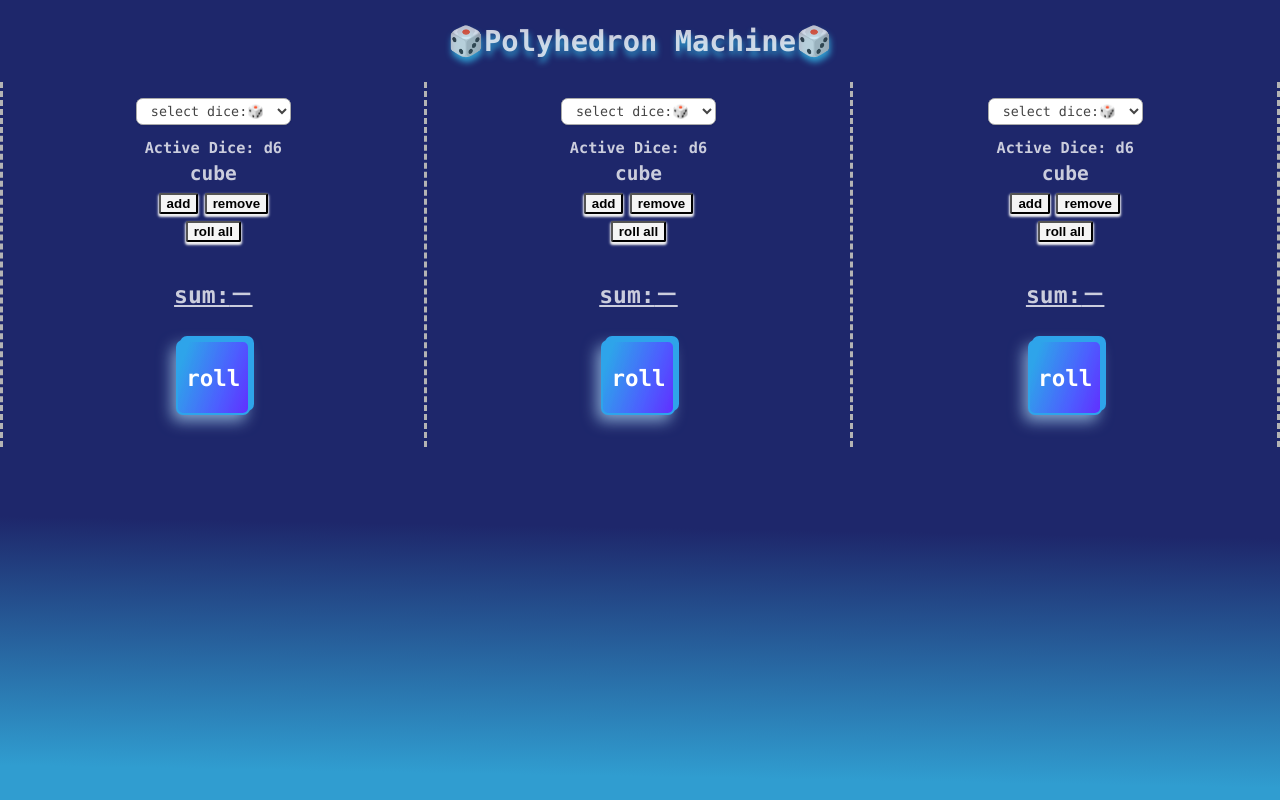
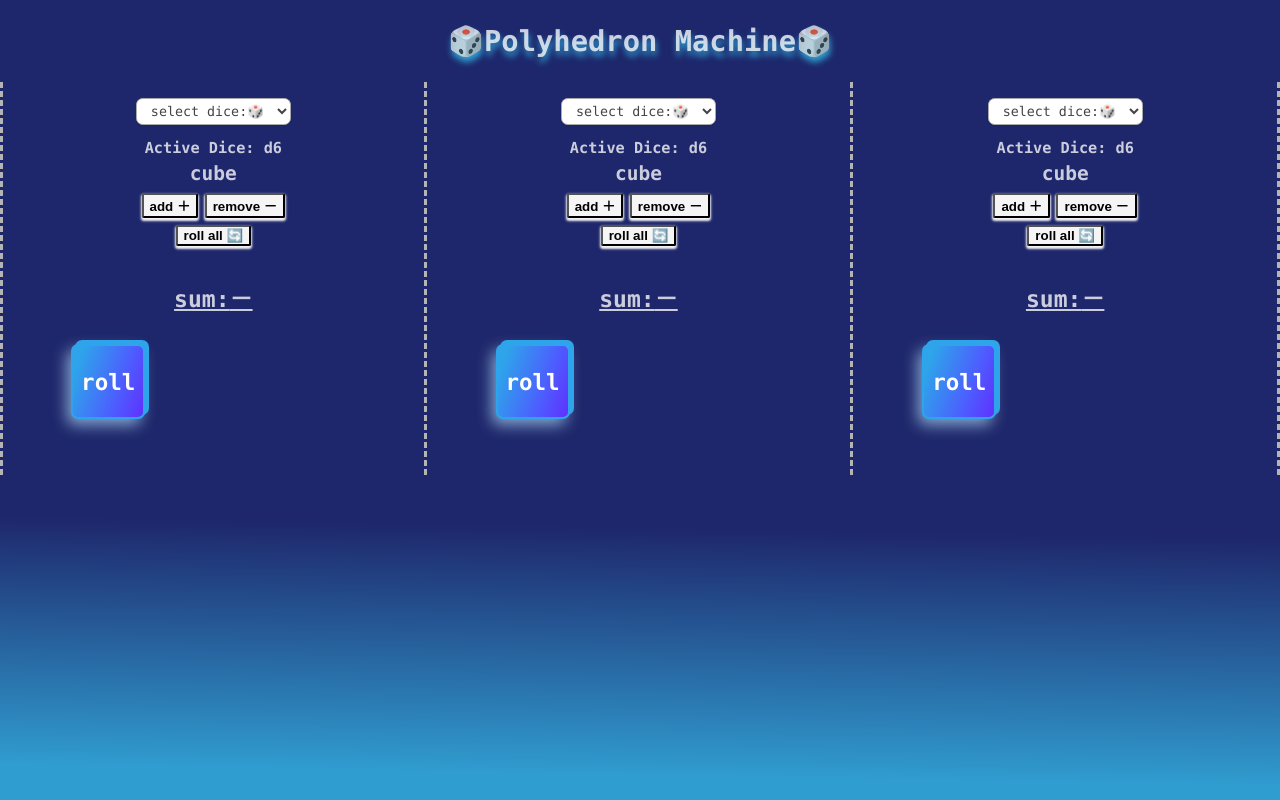
Before and after one commit to hazieon/PolyhedronMachine, a React (Create React App) app: page / in a window 1280 px wide. Built offline with nearby package versions, Linux system fonts and the light colour scheme.

Commit message:
FEATURE UPDATES - subcolumns added to display multiple dice clearlyand max quantity of dice inc from 6 to 10 dice

```diff
--- a/src/App.css
+++ b/src/App.css
@@ -27,7 +27,7 @@ body {
   margin: auto;
   text-align: center;
   display: grid;
-  grid-template-columns: auto auto auto;
+  /* grid-template-columns: auto auto auto; */
   grid-template-columns: repeat(3, minmax(0, 1fr));
 }
 
--- a/src/App.js
+++ b/src/App.js
@@ -54,7 +54,9 @@ function App() {
               </select>
             </div>
           }
-          <Dice type={columnOne} />
+          <div className="dice-box">
+            <Dice className="dice" type={columnOne} />
+          </div>
         </div>
         <div id="dice-column" className="d10-zone">
           {
@@ -97,7 +99,9 @@ function App() {
               </option>
             </select>
           }
-          <Dice type={columnTwo} />
+          <div className="dice-box">
+            <Dice className="dice" type={columnTwo} />
+          </div>
         </div>
         <div id="dice-column" className="d12-zone">
           {
@@ -140,7 +144,9 @@ function App() {
               </option>
             </select>
           }
-          <Dice type={columnThree} />
+          <div className="dice-box">
+            <Dice className="dice" type={columnThree} />
+          </div>
         </div>
       </section>
     </div>
--- a/src/components/dice/index.js
+++ b/src/components/dice/index.js
@@ -15,7 +15,6 @@ function Dice({ type }) {
   }
   function setDiceDisplay(i) {
     let selectedDice = diceArr[i];
-    // console.log(selectedDice);
     return (selectedDice.roll = roll);
   }
   function rollAll() {
@@ -25,9 +24,8 @@ function Dice({ type }) {
   }
 
   function addQuantity() {
-    if (number < 6) {
+    if (number < 10) {
       setNumber(number + 1);
-      //   console.log(number);
       setDiceArr([...diceArr, { roll: "roll" }]);
     } else {
       setNumber(number);
@@ -82,20 +80,24 @@ function Dice({ type }) {
         </h2>
       </div>
       <div className={styles.buttonBox}>
-        <button onClick={addQuantity}>add</button>
-        <button onClick={subtractQuantity}>remove</button>
+        <button onClick={addQuantity}>add ＋</button>
+        <button onClick={subtractQuantity}>remove －</button>
       </div>
-      <button onClick={rollAll}>roll all</button>
+      <button onClick={rollAll}>roll all 🔄</button>
 
       <h4 className={styles.sum}>
         sum:
         {sum ? sum : "－"}
       </h4>
-
+      <div className={styles.diceRowContainer}>
         {diceArr.map((d, i) => {
           return (
             <>
-            <div key={i} onClick={() => randomRoll(i)} className={styles.dice}>
+              <div
+                key={i}
+                onClick={() => randomRoll(i)}
+                className={styles.dice}
+              >
                 <h3>{d.roll}</h3>
               </div>
               {/* <button >roll </button> */}
@@ -103,14 +105,8 @@ function Dice({ type }) {
           );
         })}
       </div>
+    </div>
   );
 }
 
 export default Dice;
-
-// <div className={styles.dice}>
-//                 <h3>{d.roll}</h3>
-//               </div>
-//               <button onClick={() => randomRoll(diceChoice.value, i)}>
-//                 Roll
-//               </button>
--- a/src/components/dice/index.module.css
+++ b/src/components/dice/index.module.css
@@ -29,12 +29,20 @@
   /* box-shadow: 4px -4px 0px rgba(62, 161, 219, 1), */
   filter: saturate(1.2);
 }
+
 .dice:hover {
   filter: saturate(1.5);
   box-shadow: 4px -4px 0px rgba(62, 161, 219, 1),
     -4px 6px 16px rgb(193, 229, 255);
   transform: rotate(10deg);
   transform: rotate(-10deg);
+}
+
+.diceRowContainer {
+  display: grid;
+  grid-template-columns: repeat(2, minmax(0, 1fr));
+  margin: auto;
+  align-items: center;
 }
 
 @media (prefers-reduced-motion: no-preference) {
```
Lines whose indentation alone changed are shown as unchanged.
